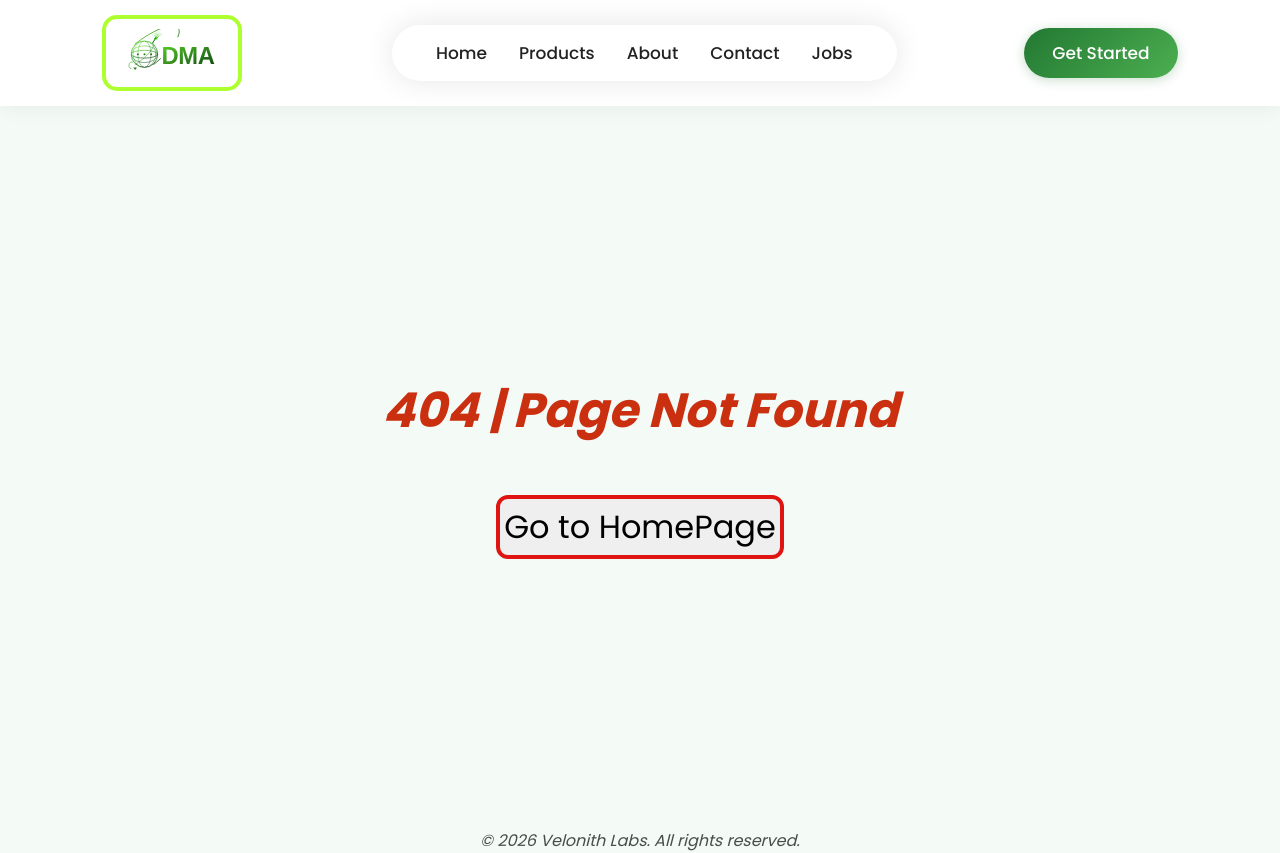
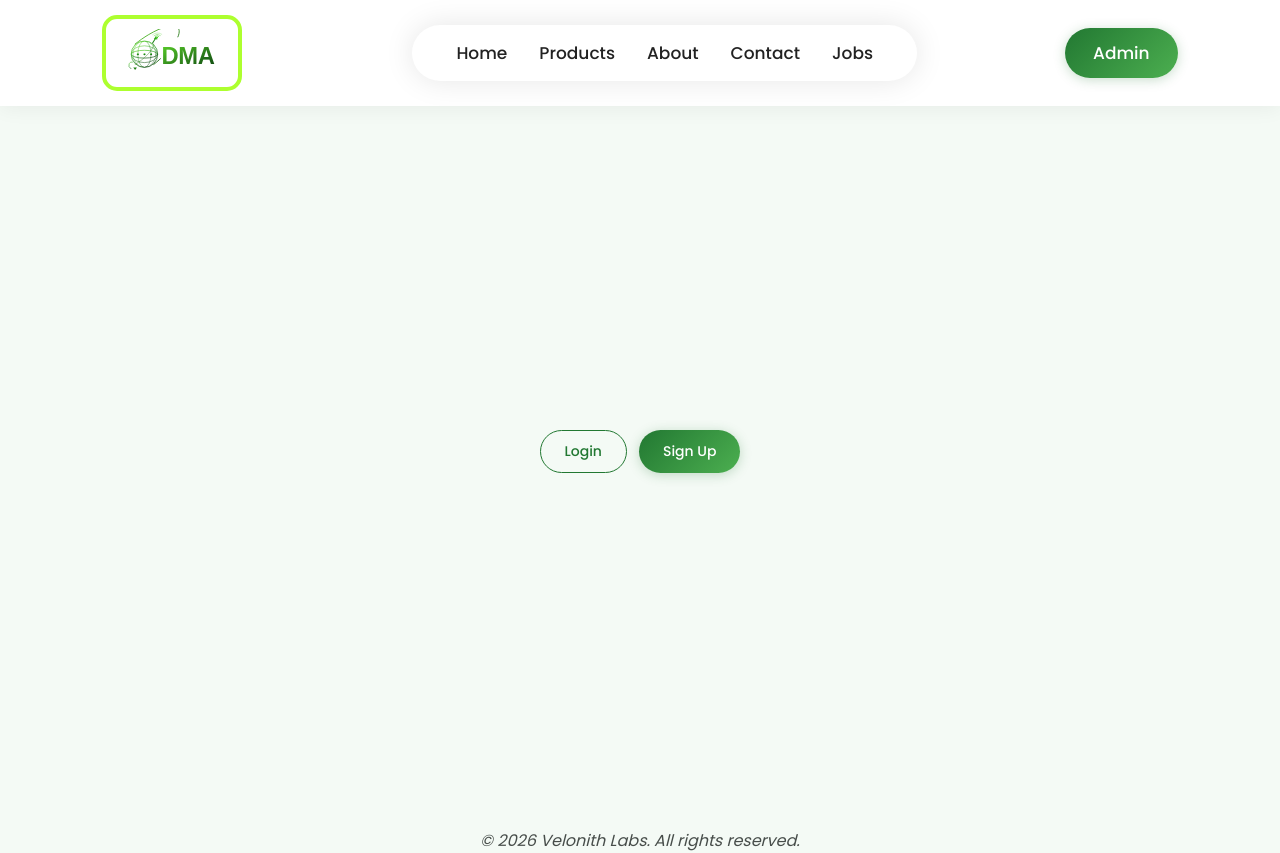
Before and after one commit to OTIENO272/DMA-company-, a React (Vite) app in the folder web/: page /admin in a window 1280 px wide. Before the commit this address had no page. Built offline with nearby package versions, Linux system fonts and the light colour scheme.

Commit message:
admin page configuration

```diff
--- a/web/src/App.jsx
+++ b/web/src/App.jsx
@@ -16,6 +16,7 @@ import JobDetails, { jobDetailsLoader } from './components/JobDetails'
 import FormLink from './components/FormLink'
 import Login from './pages/Login'
 import SignUp from './pages/SignUp'
+import Admin from './pages/Admin'
 
 const App = () => {
 const router =createBrowserRouter(
@@ -23,10 +24,12 @@ const router =createBrowserRouter(
     <Route path='/' element={<RouteLayout />}>
       <Route  index  element={<Home />} />
       <Route path='products' element={<Products />} />
+      <Route path='admin' element={<Admin />} />
       <Route path='about' element={<About />} />
       <Route path='contact' element={<ContactLayout />} >
         <Route path='info' element={<ContactInfo />} />
         <Route path='form' element={<ContactForm />} />
+
       </Route>
       <Route path='jobs' element={<JobsLayout />} errorElement={<Error />} >
       <Route path='login' element={<Login />}/>
--- a/web/src/components/Navbar.jsx
+++ b/web/src/components/Navbar.jsx
@@ -12,7 +12,9 @@ const Navbar = () => {
     navigate('/contact', { replace: true })
     closeMenu()
   }
-
+ const handleAdmin =()=>{
+  navigate('/admin')
+ }
   return (
     <div className='navbar'>
       <img src={Logo} alt="logo" className='img' />
@@ -27,7 +29,8 @@ const Navbar = () => {
       </ul>
 
       {/* desktop button */}
-      <button onClick={handleGetStarted}>Get Started</button>
+      {/* <button onClick={handleGetStarted}>Get Started</button> */}
+      <button className='admin' onClick={handleAdmin}>Admin</button>
 
       {/* hamburger — only visible on mobile via CSS */}
       <button
--- /dev/null
+++ b/web/src/pages/Admin.jsx
@@ -0,0 +1,23 @@
+import { useNavigate } from "react-router"
+
+const Admin = () => {
+ const navigate =useNavigate()
+  const Login=()=>{
+     navigate('/jobs/login')
+   }
+ const Signup=()=>{
+    navigate('/jobs/signup')
+ }
+  return (
+    <div>
+        <div className="account">
+        <div className="acc">
+        <button onClick={Login} >Login</button>
+        <button onClick={Signup} >Sign Up</button>
+      </div>
+    </div>
+    </div>
+  )
+}
+
+export default Admin
--- a/web/src/pages/Jobs.jsx
+++ b/web/src/pages/Jobs.jsx
@@ -1,27 +1,16 @@
-import { Link,useLoaderData, useNavigate } from "react-router-dom"
+import { Link,useLoaderData} from "react-router-dom"
 import '../styles/Jobs.css'
 
 
 const Jobs = () => {
-  const navigate =useNavigate()
 
-  const Login=()=>{
-    navigate('/jobs/login')
-  }
-  const Signup=()=>{
-    navigate('/jobs/signup')
-  }
+
 
 
     const jobsData = useLoaderData();
   return (
    <div className="div">
-    <div className="account">
-      <div className="acc">
-        <button onClick={Login} >Login</button>
-        <button onClick={Signup} >Sign Up</button>
-      </div>
-    </div>
+
          <h2>Job Vacancy</h2>
         <p>List of available roles in our company</p>
         <div className="jobs">
```
